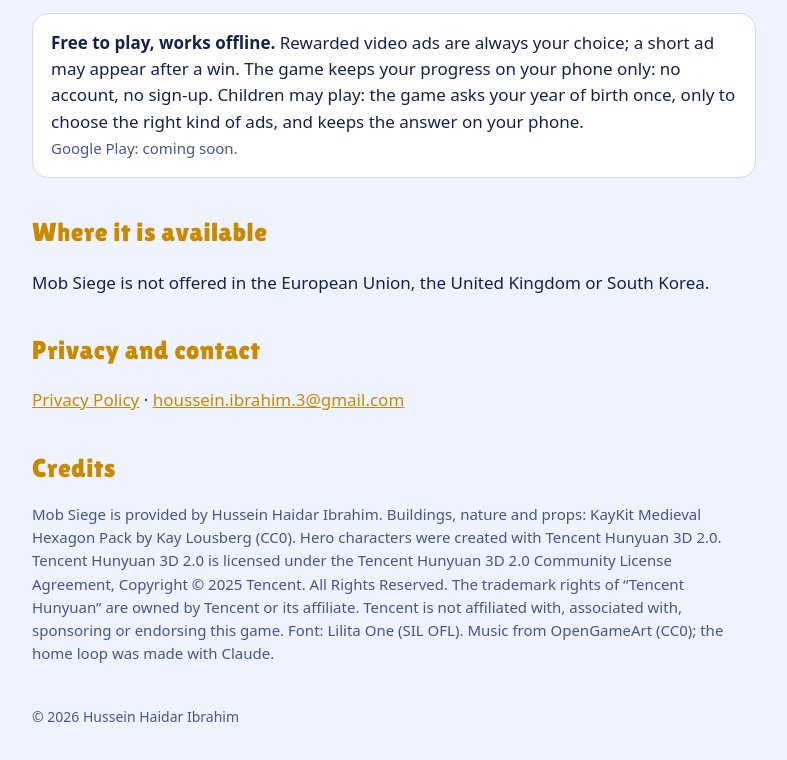
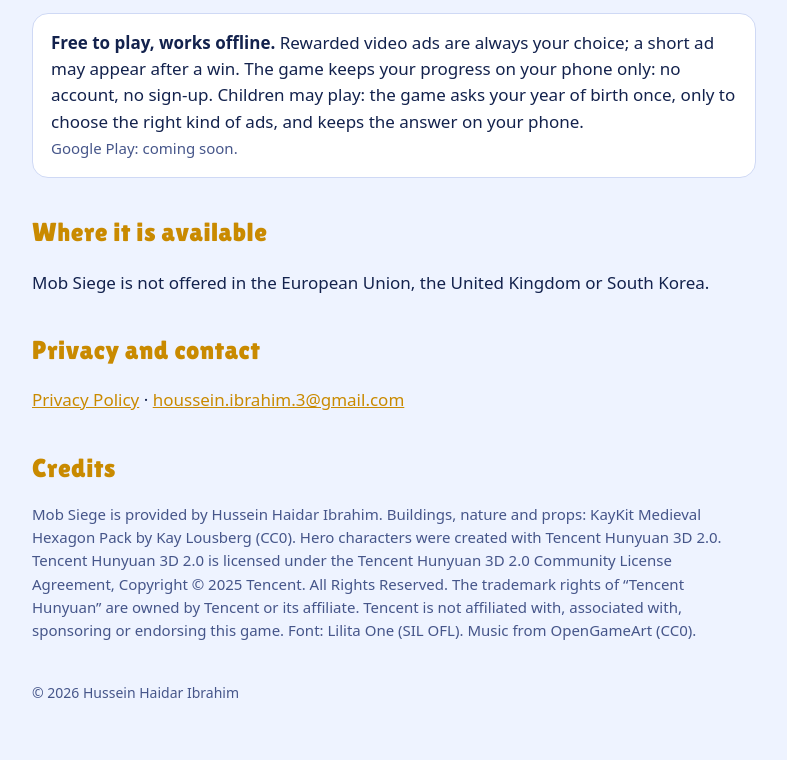
Before and after one commit to h0ussein/h0ussein.github.io, a plain HTML site: page index.html in a window 1280 px wide. Shown: the part 638-1398 px from the top of the page, without its empty margins (246-1033 px from the left). Drawn offline with Linux system fonts and the light colour scheme.

Commit message:
Credits: drop the AI-tool line (licence notices kept)
Co-Authored-By: Claude Opus 5.5 <noreply@anthropic.com>

```diff
--- a/index.html
+++ b/index.html
@@ -29,7 +29,7 @@ footer { margin-top: 40px; font-size: 14px; color: var(--muted); }
 <h2>Privacy and contact</h2>
 <p><a href="privacy/">Privacy Policy</a> &middot; <a href="mailto:houssein.ibrahim.3@gmail.com">houssein.ibrahim.3@gmail.com</a></p>
 <h2>Credits</h2>
-<p class="muted">Mob Siege is provided by Hussein Haidar Ibrahim. Buildings, nature and props: KayKit Medieval Hexagon Pack by Kay Lousberg (CC0). Hero characters were created with Tencent Hunyuan 3D 2.0. Tencent Hunyuan 3D 2.0 is licensed under the Tencent Hunyuan 3D 2.0 Community License Agreement, Copyright &copy; 2025 Tencent. All Rights Reserved. The trademark rights of &ldquo;Tencent Hunyuan&rdquo; are owned by Tencent or its affiliate. Tencent is not affiliated with, associated with, sponsoring or endorsing this game. Font: Lilita One (SIL OFL). Music from OpenGameArt (CC0); the home loop was made with Claude.</p>
+<p class="muted">Mob Siege is provided by Hussein Haidar Ibrahim. Buildings, nature and props: KayKit Medieval Hexagon Pack by Kay Lousberg (CC0). Hero characters were created with Tencent Hunyuan 3D 2.0. Tencent Hunyuan 3D 2.0 is licensed under the Tencent Hunyuan 3D 2.0 Community License Agreement, Copyright &copy; 2025 Tencent. All Rights Reserved. The trademark rights of &ldquo;Tencent Hunyuan&rdquo; are owned by Tencent or its affiliate. Tencent is not affiliated with, associated with, sponsoring or endorsing this game. Font: Lilita One (SIL OFL). Music from OpenGameArt (CC0).</p>
 <footer>&copy; 2026 Hussein Haidar Ibrahim</footer>
 
 </main></body></html>
```
